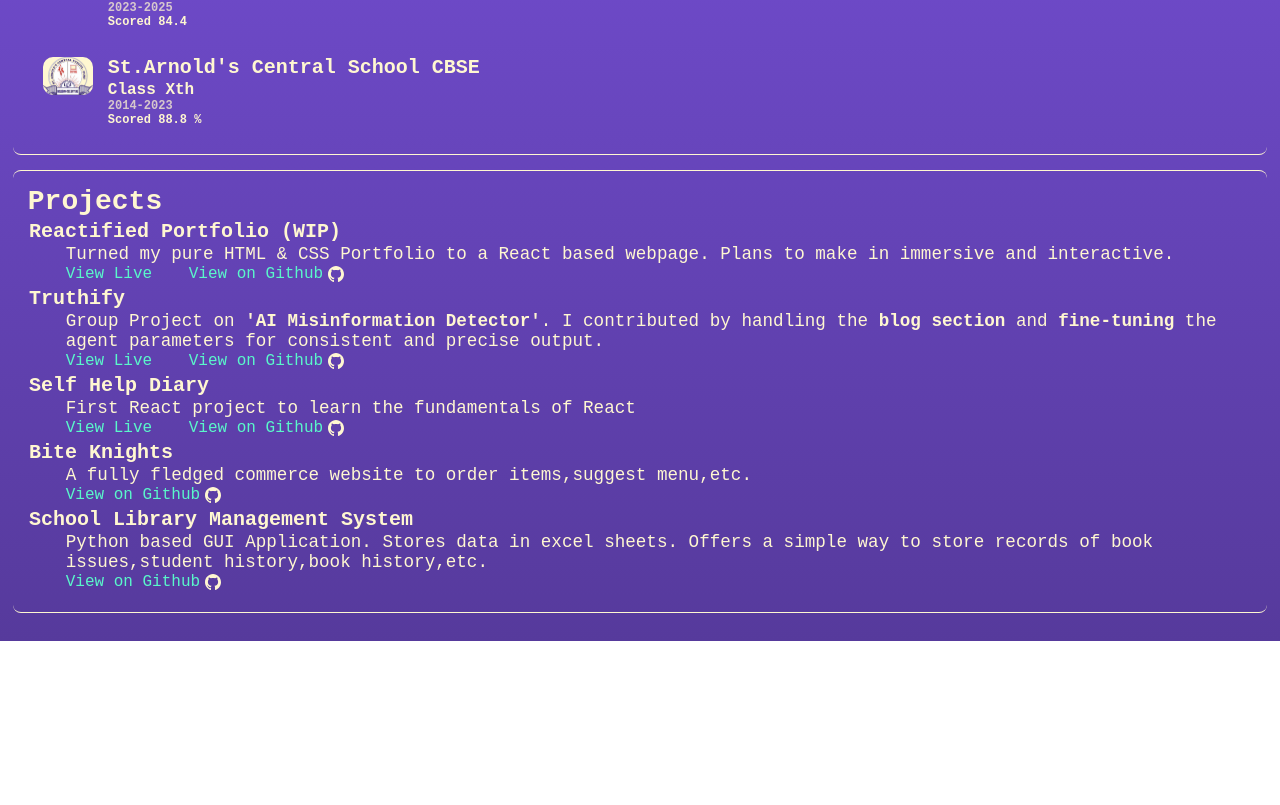
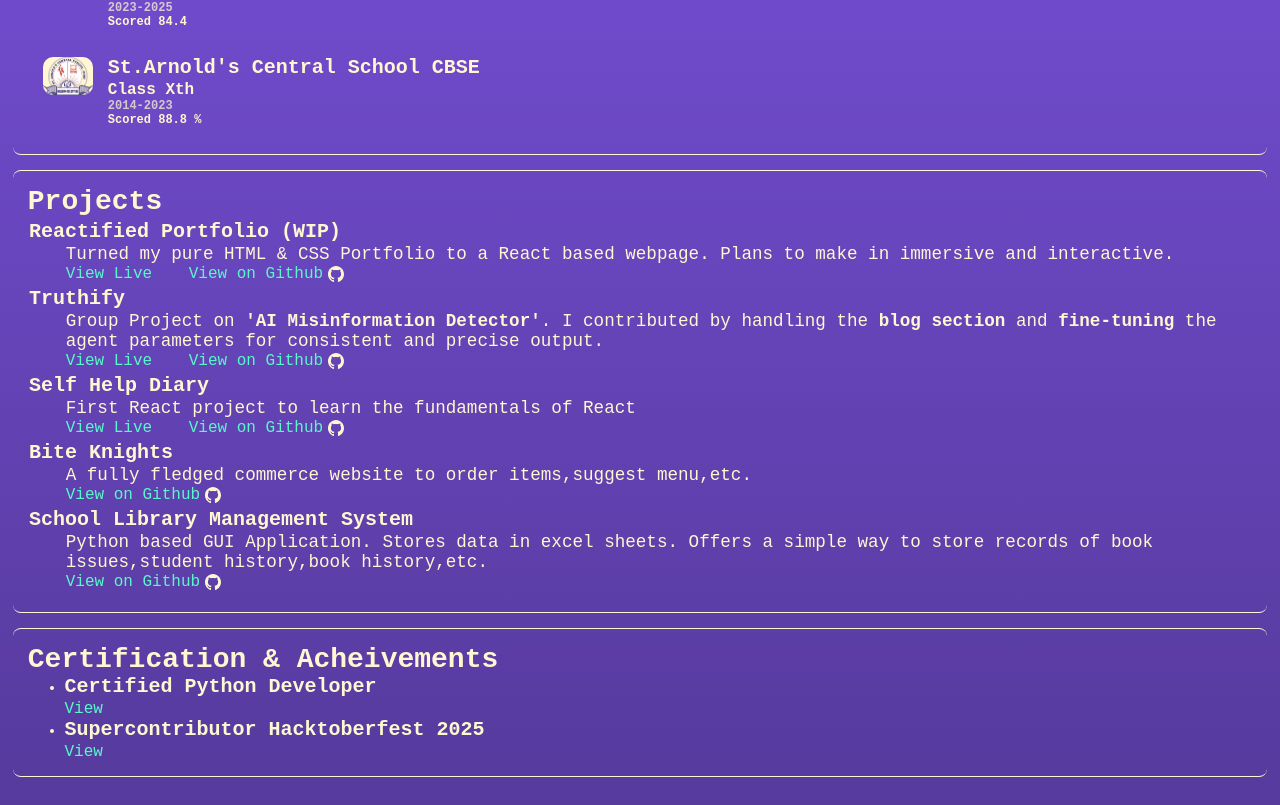
Before and after one commit to Octaflick/Portfolio, a React (Vite) app: page / in a window 1280 px wide. Shown: the part 873-1678 px from the top of the page. Before the commit the page ends 1514 px from the top, so only its background shows below. Built offline with nearby package versions, Linux system fonts and the light colour scheme.

Commit message:
Reactified: Certifications and Achievements

```diff
--- a/src/App.jsx
+++ b/src/App.jsx
@@ -3,6 +3,7 @@ import DisplayHeader from "./components/DisplayHeader";
 import AboutMe from "./components/AboutMe";
 import Education from "./components/Education";
 import Projects from "./components/Projects";
+import CertsAchievements from "./components/CertsAchievements";
 
 export default function App() {
 	return (
@@ -11,6 +12,7 @@ export default function App() {
       <AboutMe />
       <Education />
       <Projects/>
+      <CertsAchievements/>
 		</>
 	);
 }
--- /dev/null
+++ b/src/components/CertsAchievements.jsx
@@ -0,0 +1,19 @@
+export default function CertsAchievements() {
+	return (
+		<div class='cert-achievements'>
+			<fieldset>
+				<h3>Certification & Acheivements</h3>
+				<ul>
+					<li>
+						<h4>Certified Python Developer</h4>
+						<a href='media/python_certificate.pdf'>View</a>
+					</li>
+					<li>
+						<h4>Supercontributor Hacktoberfest 2025</h4>
+						<a href='https://www.holopin.io/@octaflick#'>View</a>
+					</li>
+				</ul>
+			</fieldset>
+		</div>
+	);
+}
```
